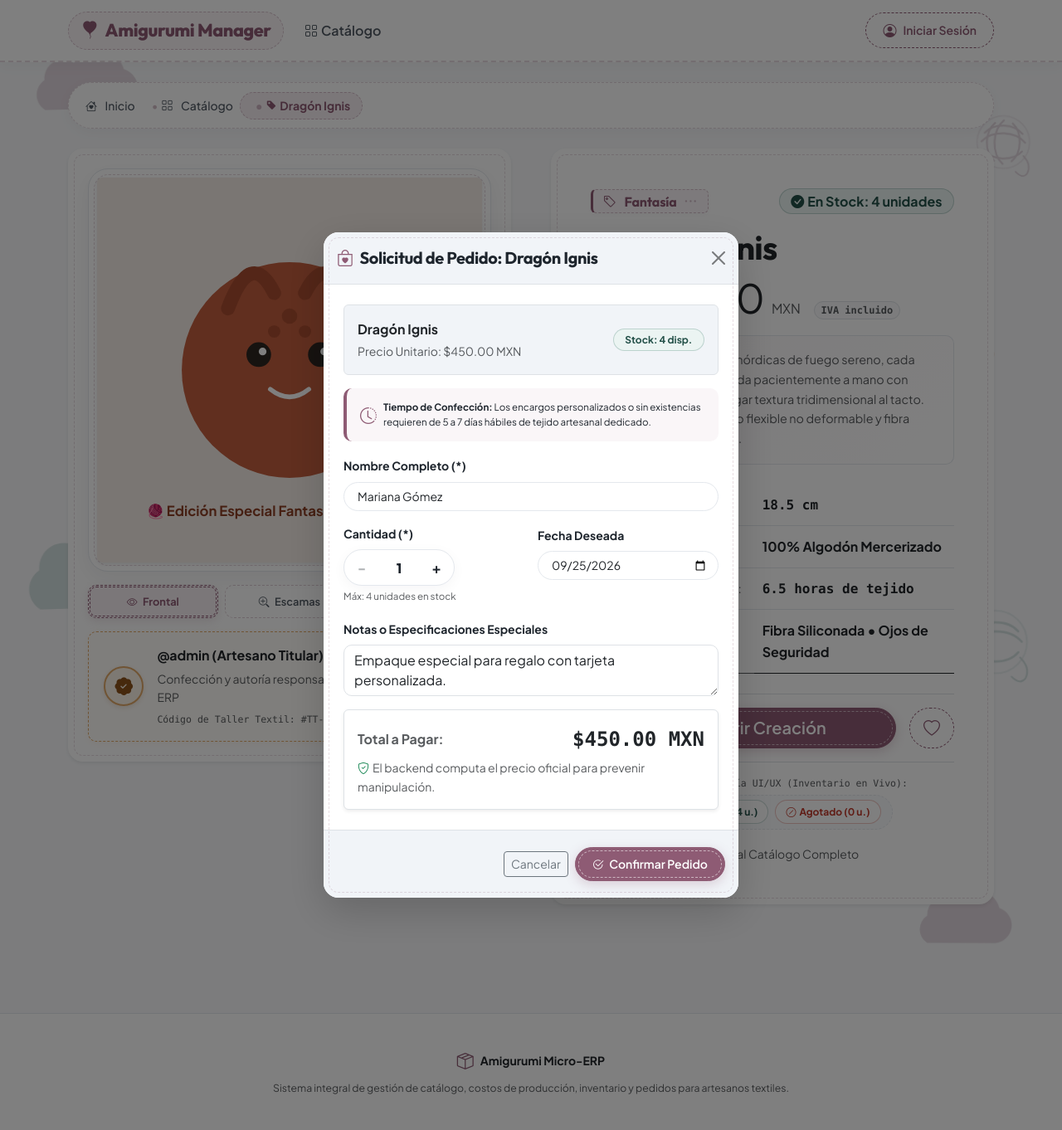
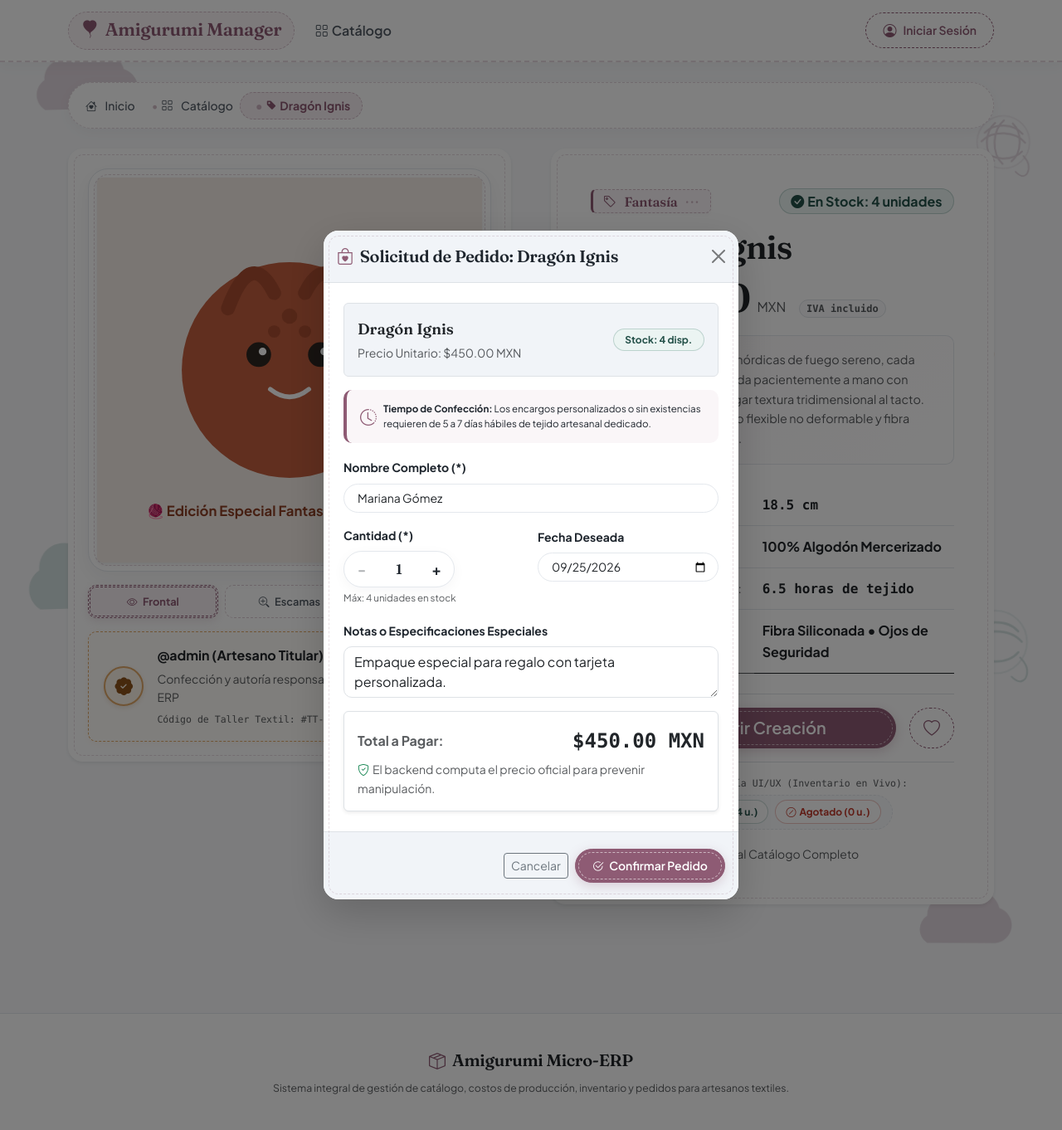
Before and after one commit to AngelKero/amigurumi-manager, a PHP site: page /detalle.php in a window 1280 px wide, after a click on "Adquirir Creación". Shown: the whole page at 83% size. Run offline with PHP 8.4, Linux system fonts and the light colour scheme.

Commit message:
feat(ui): install Fraunces artisan display font for public headers

```diff
--- a/src/css/01-settings/variables.css
+++ b/src/css/01-settings/variables.css
@@ -38,6 +38,9 @@
   --craft-shadow-cloud: 0 16px 42px -8px rgba(142, 91, 116, 0.12);
 
   /* Typography Pairings */
-  --craft-font-display: 'Outfit', sans-serif;
+  --craft-font-theme: 'Fraunces', Georgia, serif;               /* Tactile Artisan Theme Display */
+  --craft-font-display: 'Fraunces', 'Outfit', serif;            /* High-Personality Display */
+  --craft-font-sans-display: 'Outfit', sans-serif;              /* Modern Geometric Display */
+  --craft-font-cute-display: 'Fredoka', cursive, sans-serif;    /* Plush Amigurumi Display */
   --craft-font-body: 'Plus Jakarta Sans', -apple-system, BlinkMacSystemFont, "Segoe UI", Roboto, sans-serif;
 }
--- a/src/css/02-base/typography.css
+++ b/src/css/02-base/typography.css
@@ -1,12 +1,28 @@
 /* ==========================================================================
-   02-BASE: TYPOGRAPHY (Outfit & Plus Jakarta Sans)
+   02-BASE: TYPOGRAPHY (Fraunces & Outfit & Plus Jakarta Sans)
    ========================================================================== */
 
-h1, h2, h3, h4, h5, h6, .font-display {
-  font-family: var(--craft-font-display);
+h1, h2, .display-1, .display-2, .display-3, .display-4, .display-5, .display-6, .font-theme-display {
+  font-family: var(--craft-font-theme);
+  color: var(--craft-text-main);
+  font-weight: 700;
+  letter-spacing: -0.015em;
+  font-feature-settings: "kern" 1, "liga" 1;
+}
+
+h3, h4, h5, h6, .font-display {
+  font-family: var(--craft-font-sans-display);
   color: var(--craft-text-main);
   font-weight: 700;
   letter-spacing: -0.02em;
+}
+
+.font-theme-display {
+  font-family: var(--craft-font-theme) !important;
+}
+
+.font-cute-display {
+  font-family: var(--craft-font-cute-display) !important;
 }
 
 .font-body {
--- a/src/css/04-components/cards.css
+++ b/src/css/04-components/cards.css
@@ -48,7 +48,23 @@
   z-index: 2;
 }
 
+/* Artisan Card Heading with Theme Display Font */
+.card-product .card-title,
+.card-product .card-title a {
+  font-family: var(--craft-font-theme);
+  font-weight: 700;
+  letter-spacing: -0.015em;
+  font-size: 1.25rem;
+  color: var(--craft-text-main);
+  transition: color 0.2s ease;
+}
+
+.card-product .card-title a:hover {
+  color: var(--craft-primary);
+}
+
 /* Artisan Custom Badges - Pill Shaped */
+
 .badge-category {
   background-color: var(--craft-surface-muted);
   color: var(--craft-text-muted);
--- a/src/css/04-components/detail.css
+++ b/src/css/04-components/detail.css
@@ -360,3 +360,19 @@
   padding: 1rem 1.2rem;
   color: var(--craft-text-muted);
 }
+
+/* Product Detail Title & Price in Theme Display Font */
+#detalleTitle,
+.detail-product-title {
+  font-family: var(--craft-font-theme) !important;
+  font-weight: 800;
+  letter-spacing: -0.02em;
+  color: var(--craft-text-main);
+}
+
+#detallePriceDisplay,
+.detail-price-display {
+  font-family: var(--craft-font-theme) !important;
+  font-weight: 700;
+  letter-spacing: -0.015em;
+}
--- a/src/css/04-components/hero.css
+++ b/src/css/04-components/hero.css
@@ -10,6 +10,15 @@
   overflow: hidden;
   box-shadow: var(--craft-shadow-cloud);
 }
+
+.hero-cloud h1,
+.hero-cloud .display-5 {
+  font-family: var(--craft-font-theme);
+  font-weight: 800;
+  letter-spacing: -0.02em;
+  line-height: 1.15;
+}
+
 
 /* Hero Banner Inset Running Stitch Seam */
 .hero-cloud-stitched {
--- a/src/css/04-components/modals.css
+++ b/src/css/04-components/modals.css
@@ -8,7 +8,22 @@
   overflow: hidden;
 }
 
+.modal-title,
+#checkoutModalTitle {
+  font-family: var(--craft-font-theme);
+  font-weight: 700;
+  letter-spacing: -0.015em;
+  color: var(--craft-text-main);
+}
+
+#modalProductName {
+  font-family: var(--craft-font-theme);
+  font-weight: 700;
+  font-size: 1.15rem;
+}
+
 .modal-content-stitched::before {
+
   content: "";
   position: absolute;
   inset: 6px;
--- a/src/css/04-components/navbar.css
+++ b/src/css/04-components/navbar.css
@@ -12,16 +12,17 @@
 }
 
 .navbar-craft .navbar-brand {
-  font-family: var(--craft-font-display);
-  font-weight: 800;
+  font-family: var(--craft-font-theme);
+  font-weight: 700;
   font-size: 1.35rem;
   color: var(--craft-primary);
   display: flex;
   align-items: center;
   gap: 0.5rem;
-  letter-spacing: -0.02em;
+  letter-spacing: -0.015em;
   transition: color 0.2s ease;
 }
+
 
 /* Crafted Brand Badge with Micro-Stitch */
 .brand-craft-badge {
--- a/views/components/footer.php
+++ b/views/components/footer.php
@@ -7,7 +7,7 @@
   <div class="container-xl text-center">
     <div class="d-flex justify-content-center align-items-center gap-2 mb-2">
       <i class="bi bi-box-seam text-primary fs-5"></i>
-      <strong class="text-dark">Amigurumi Micro-ERP</strong>
+      <strong class="text-dark font-theme-display fs-5">Amigurumi Micro-ERP</strong>
     </div>
     <p class="mb-0 text-muted small">
       Sistema integral de gestión de catálogo, costos de producción, inventario y pedidos para artesanos textiles.
--- a/views/layouts/main.php
+++ b/views/layouts/main.php
@@ -23,10 +23,10 @@ $modals = $modals ?? [];
   <title><?= htmlspecialchars($pageTitle) ?></title>
   <meta name="description" content="<?= htmlspecialchars($pageDescription) ?>">
 
-  <!-- Google Fonts: Outfit (Display) & Plus Jakarta Sans (Body) -->
+  <!-- Google Fonts: Fraunces & Fredoka (Artisan Theme Display), Outfit (Modern Display) & Plus Jakarta Sans (Body) -->
   <link rel="preconnect" href="https://fonts.googleapis.com">
   <link rel="preconnect" href="https://fonts.gstatic.com" crossorigin>
-  <link href="https://fonts.googleapis.com/css2?family=Outfit:wght@500;600;700;800&family=Plus+Jakarta+Sans:wght@400;500;600;700&display=swap" rel="stylesheet">
+  <link href="https://fonts.googleapis.com/css2?family=Fraunces:opsz,wght@9..144,600;700;800&family=Fredoka:wght@500;600;700&family=Outfit:wght@500;600;700;800&family=Plus+Jakarta+Sans:wght@400;500;600;700&display=swap" rel="stylesheet">
 
   <!-- Bootstrap 5.3 CDN -->
   <link href="https://cdn.jsdelivr.net/npm/bootstrap@5.3.3/dist/css/bootstrap.min.css" rel="stylesheet">
--- a/views/pages/catalogo_content.php
+++ b/views/pages/catalogo_content.php
@@ -146,7 +146,7 @@ $catalogItems = [
   <div class="card-body p-4">
     <div class="d-flex flex-wrap justify-content-between align-items-center mb-3">
       <div>
-        <h5 class="fw-bold mb-0 text-dark">
+        <h5 class="fw-bold mb-0 text-dark font-theme-display fs-4">
           <i class="bi bi-sliders me-2 text-primary"></i>Explorador de Creaciones
         </h5>
         <span class="text-muted small d-none d-md-inline">Filtra por temática, material, presupuesto o artesano</span>
@@ -276,7 +276,7 @@ $catalogItems = [
       <circle cx="50" cy="50" r="4" fill="currentColor"/>
     </svg>
   </div>
-  <h4 class="fw-bold text-dark mb-2">No se encontraron piezas artesanales</h4>
+  <h4 class="fw-bold text-dark mb-2 font-theme-display">No se encontraron piezas artesanales</h4>
   <p class="text-muted small mx-auto mb-4" style="max-width: 460px;">
     No hay ninguna creación en el catálogo que coincida con tu búsqueda o filtros actuales. Prueba a limpiar los filtros o buscar con otro término.
   </p>
```
Also changed, not shown: memory-bank/activeContext.md (+21 -4 lines), memory-bank/progress.md (+1 -0 lines), .agents/rules/ui-ux-design-system.md.
